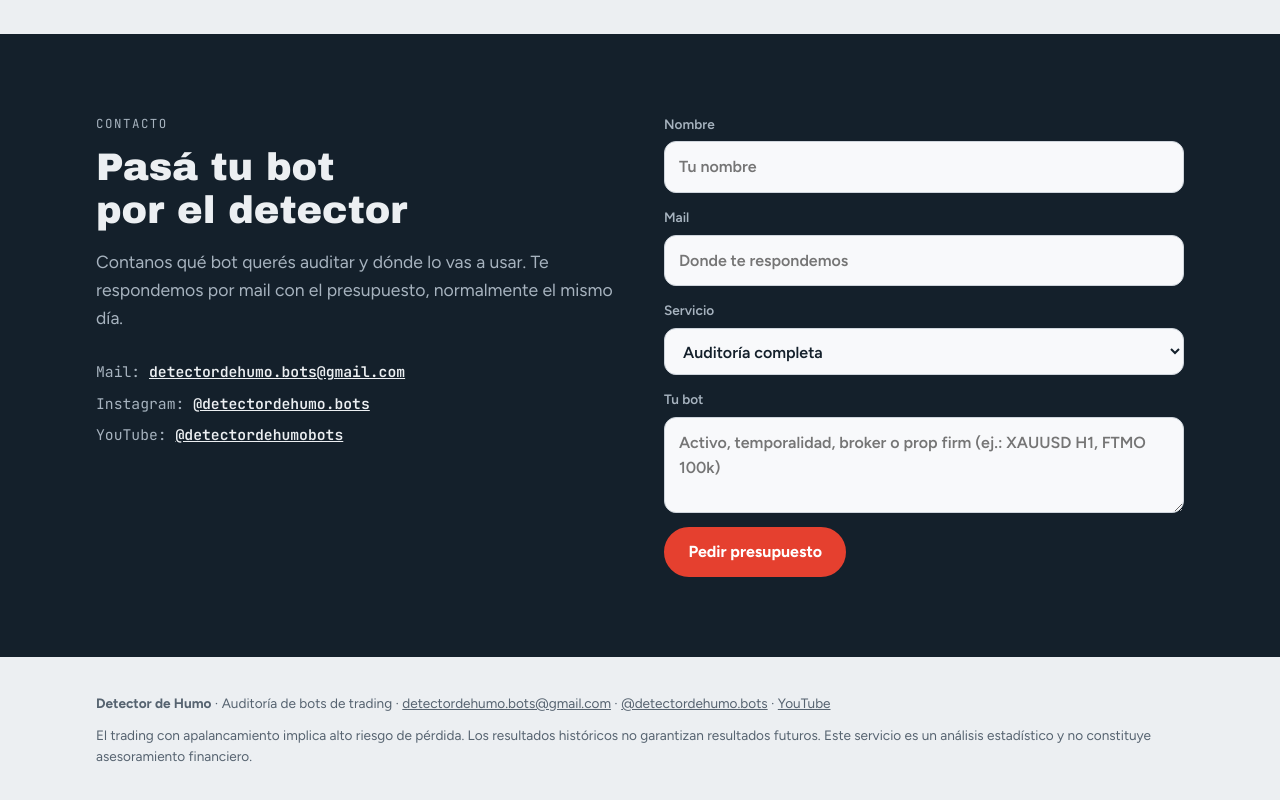
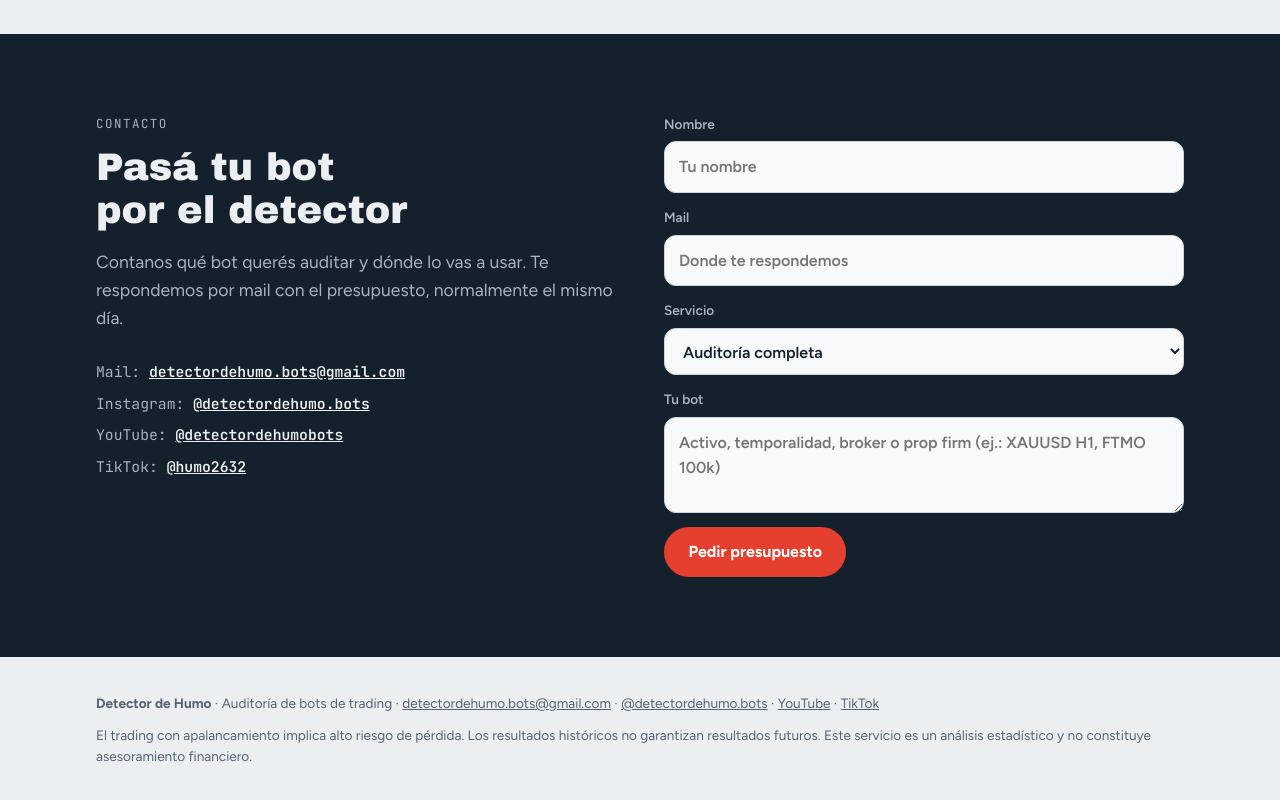
Before and after one commit to detectordehumo/detectordehumo.github.io, a plain HTML site: page index.html in a window 1280 px wide. Shown: the part 5120-5920 px from the top of the page. Drawn offline with Linux system fonts and the light colour scheme; a web font is replaced by a local one.

Commit message:
Agrega TikTok a contacto y pie
Co-Authored-By: Claude Opus 5.5 <noreply@anthropic.com>
Claude-Session: https://claude.ai/code/session_0123XKJMLScDSU3xteFpzo3S

```diff
--- a/index.html
+++ b/index.html
@@ -363,6 +363,7 @@ footer .wrap{display:grid;gap:10px}
           <span>Mail: <a href="mailto:detectordehumo.bots@gmail.com">detectordehumo.bots@gmail.com</a></span>
           <span>Instagram: <a href="https://www.instagram.com/detectordehumo.bots/" target="_blank" rel="noopener">@detectordehumo.bots</a></span>
           <span>YouTube: <a href="https://www.youtube.com/@detectordehumobots" target="_blank" rel="noopener">@detectordehumobots</a></span>
+          <span>TikTok: <a href="https://www.tiktok.com/@humo2632" target="_blank" rel="noopener">@humo2632</a></span>
         </div>
       </div>
       <form id="f" action="https://formsubmit.co/detectordehumo.bots@gmail.com" method="POST" novalidate>
@@ -383,7 +384,7 @@ footer .wrap{display:grid;gap:10px}
 
 <footer>
   <div class="wrap">
-    <p><b>Detector de Humo</b> · Auditoría de bots de trading · <a href="mailto:detectordehumo.bots@gmail.com">detectordehumo.bots@gmail.com</a> · <a href="https://www.instagram.com/detectordehumo.bots/" target="_blank" rel="noopener">@detectordehumo.bots</a> · <a href="https://www.youtube.com/@detectordehumobots" target="_blank" rel="noopener">YouTube</a></p>
+    <p><b>Detector de Humo</b> · Auditoría de bots de trading · <a href="mailto:detectordehumo.bots@gmail.com">detectordehumo.bots@gmail.com</a> · <a href="https://www.instagram.com/detectordehumo.bots/" target="_blank" rel="noopener">@detectordehumo.bots</a> · <a href="https://www.youtube.com/@detectordehumobots" target="_blank" rel="noopener">YouTube</a> · <a href="https://www.tiktok.com/@humo2632" target="_blank" rel="noopener">TikTok</a></p>
     <p>El trading con apalancamiento implica alto riesgo de pérdida. Los resultados históricos no garantizan resultados futuros. Este servicio es un análisis estadístico y no constituye asesoramiento financiero.</p>
   </div>
 </footer>
```
